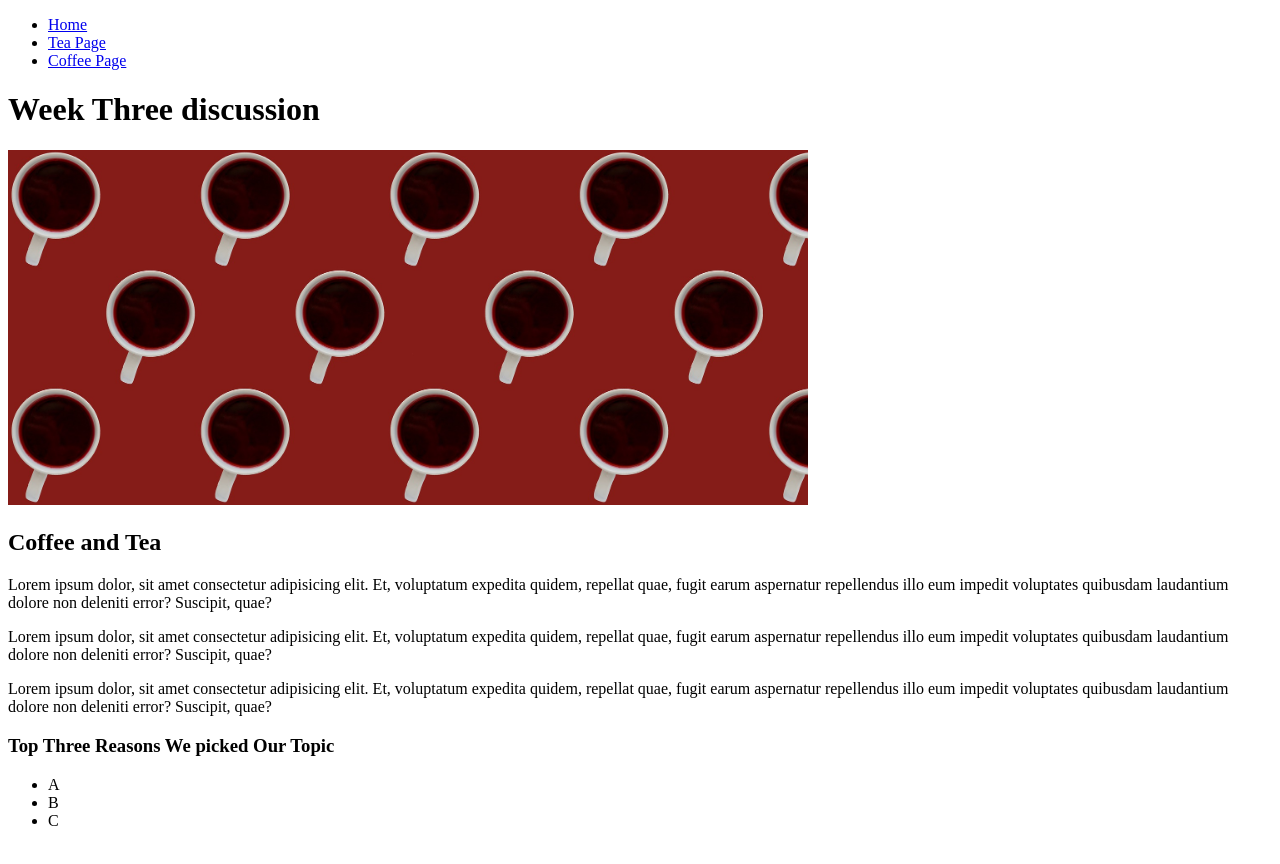
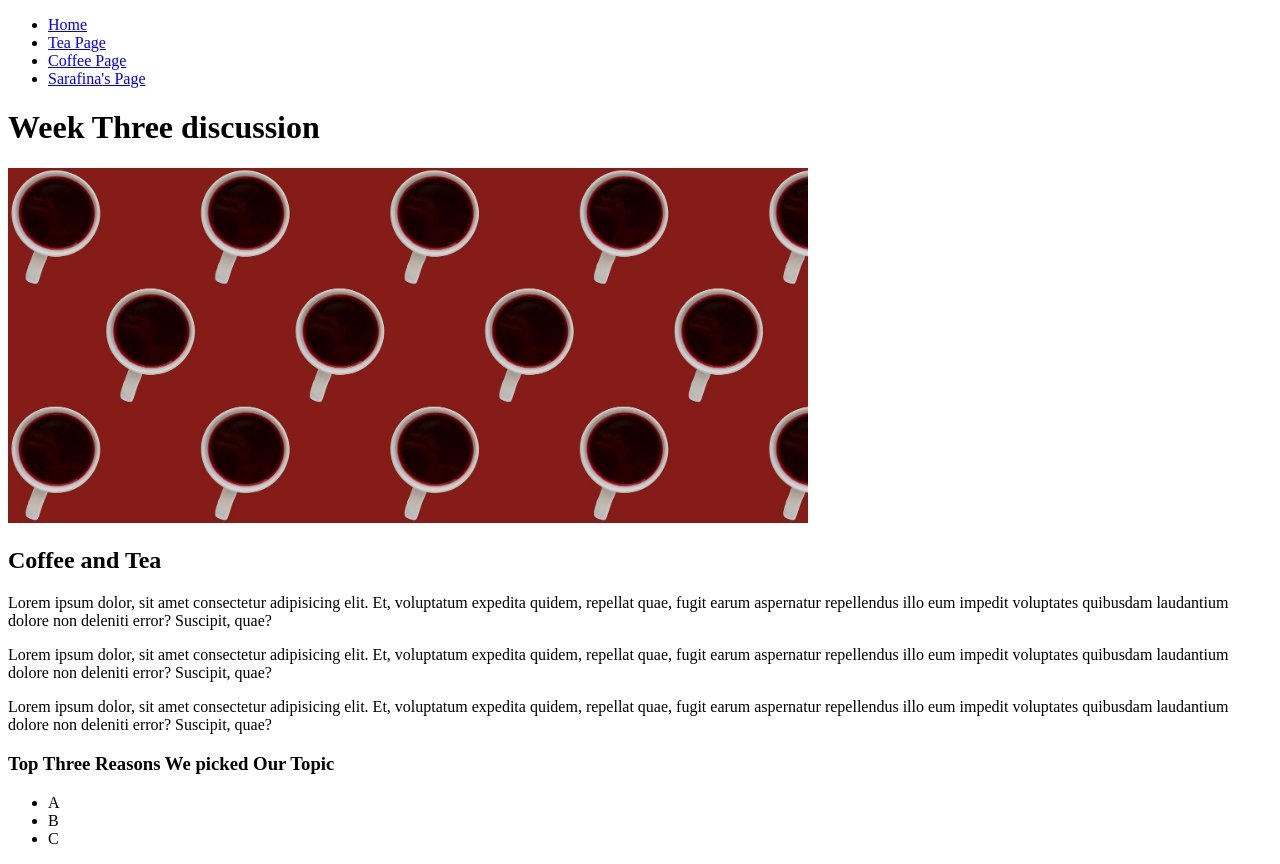
Before and after one commit to sarafina-chea/discussion4-practice2, a plain HTML site: page index.html in a window 1280 px wide. Drawn offline with Linux system fonts and the light colour scheme.

Commit message:
Add files via upload

```diff
--- a/index.html
+++ b/index.html
@@ -14,6 +14,7 @@
                 <li><a href = "index.html">Home</a></li>
                 <li><a href="tea.html">Tea Page</a></li>
                 <li><a href="coffee.html">Coffee Page</a></li>
+                <li><a href="Sarafina_Chea.html">Sarafina's Page</a></li>
             </ul>
         </nav>
         <h1>Week Three discussion</h1>
```
